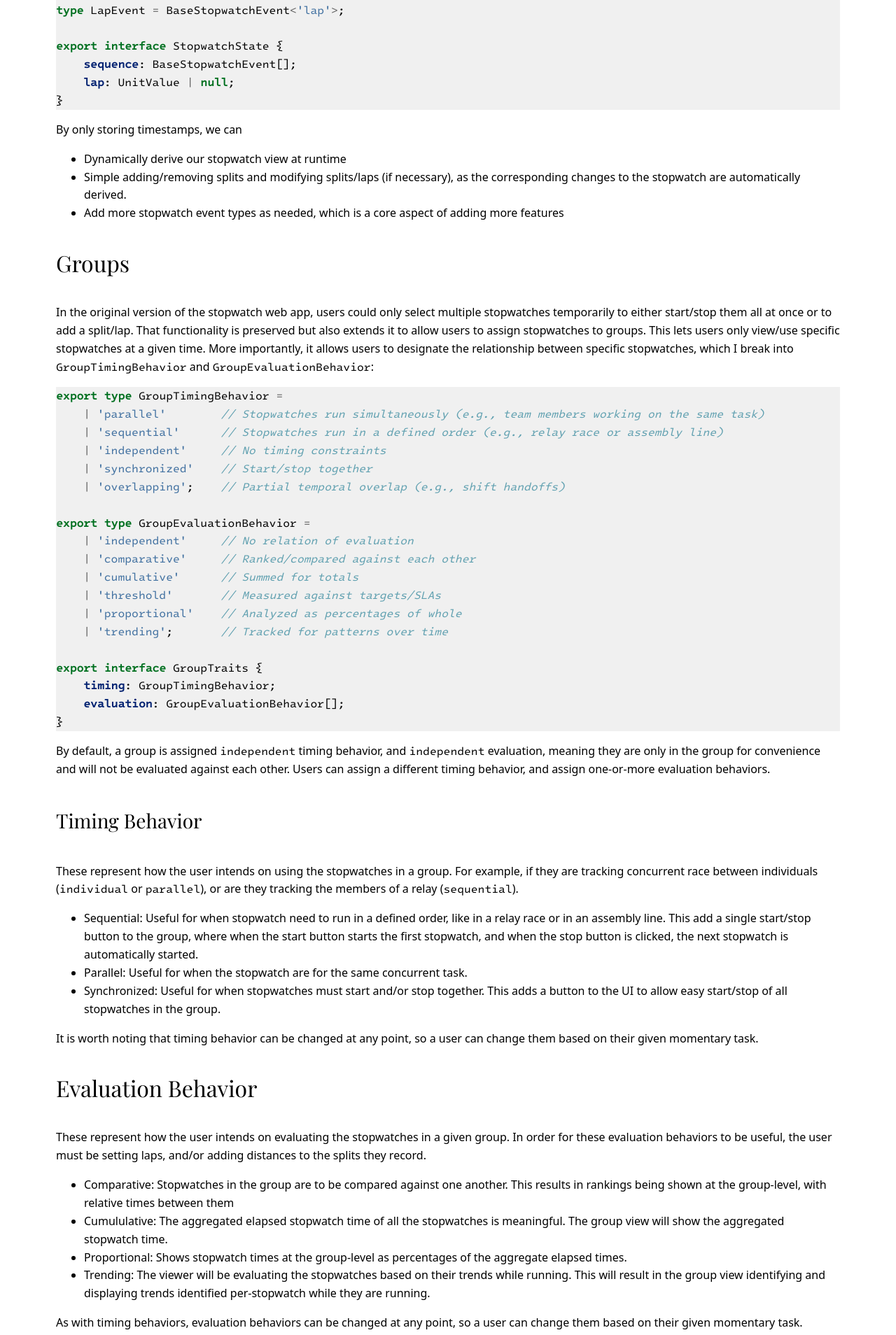
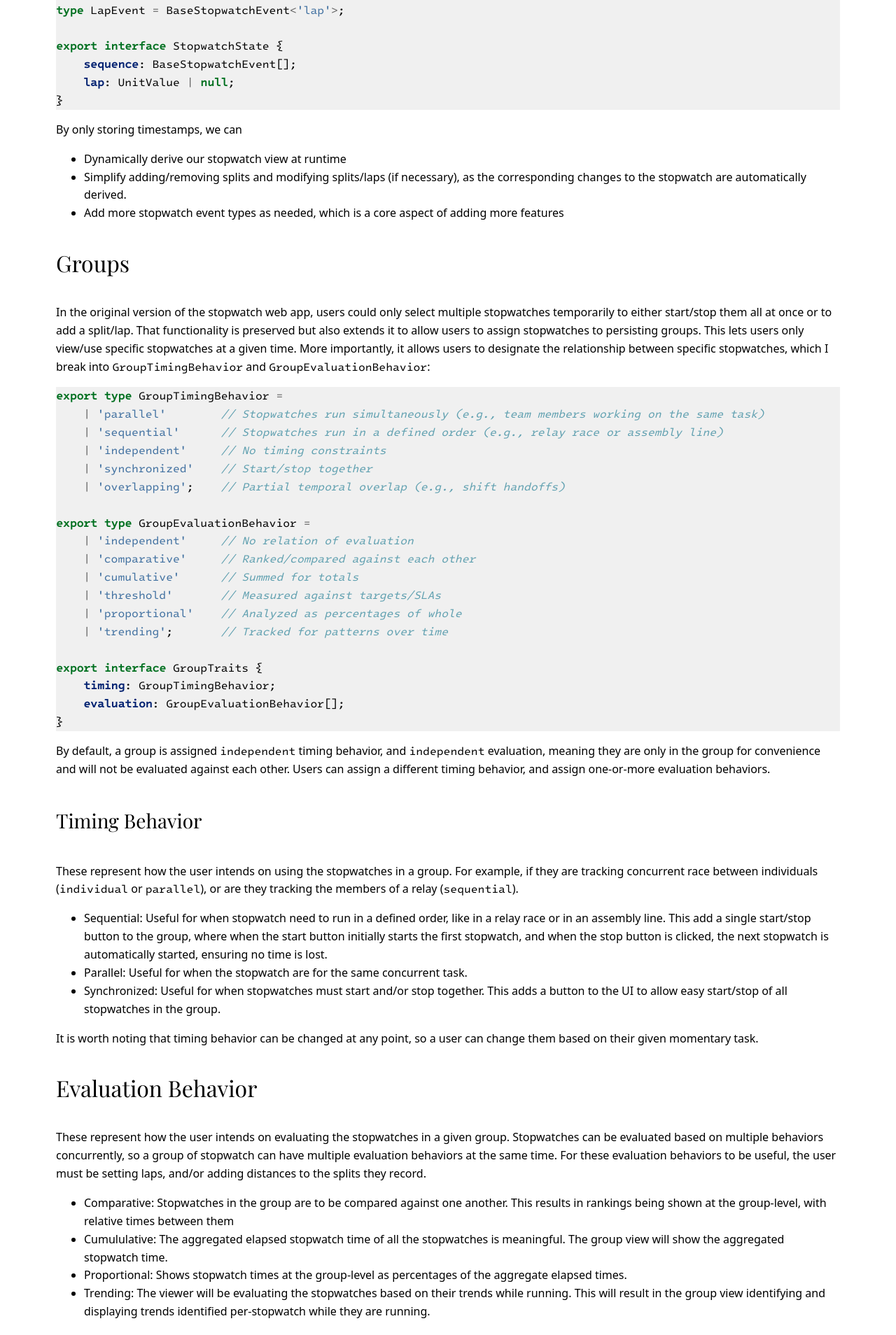
Before and after one commit to dpfens/dpfens.github.io, a Jekyll site: the page built from project/_posts/2026-08-11-epochron-stopwatch.md, in a window 1280 px wide. Shown: the part 2984-4892 px from the top of the page at 70% size. Built offline with Jekyll 4.4.1, drawn with Linux system fonts in a browser that asks for light colours; some web fonts are replaced.

Commit message:
improves post wording

````diff
--- a/project/_posts/2026-08-11-epochron-stopwatch.md
+++ b/project/_posts/2026-08-11-epochron-stopwatch.md
@@ -59,12 +59,12 @@ export interface StopwatchState {
 
 By only storing timestamps, we can
 * Dynamically derive our stopwatch view at runtime
-* Simple adding/removing splits and modifying splits/laps (if necessary), as the corresponding changes to the stopwatch are automatically derived.
+* Simplify adding/removing splits and modifying splits/laps (if necessary), as the corresponding changes to the stopwatch are automatically derived.
 * Add more stopwatch event types as needed, which is a core aspect of adding more features
 
 {% include components/heading.html heading='Groups' level=3 %}
 
-In the original version of the stopwatch web app, users could only select multiple stopwatches temporarily to either start/stop them all at once or to add a split/lap.  That functionality is preserved but also extends it to allow users to assign stopwatches to groups.  This lets users only view/use specific stopwatches at a given time.  More importantly, it allows users to  designate the relationship between specific stopwatches, which I break into `GroupTimingBehavior` and `GroupEvaluationBehavior`:
+In the original version of the stopwatch web app, users could only select multiple stopwatches temporarily to either start/stop them all at once or to add a split/lap.  That functionality is preserved but also extends it to allow users to assign stopwatches to persisting groups.  This lets users only view/use specific stopwatches at a given time.  More importantly, it allows users to  designate the relationship between specific stopwatches, which I break into `GroupTimingBehavior` and `GroupEvaluationBehavior`:
 
 ```typescript
 export type GroupTimingBehavior =
@@ -93,14 +93,14 @@ By default, a group is assigned `independent` timing behavior, and `independent`
 {% include components/heading.html heading='Timing Behavior' level=4 %}
 These represent how the user intends on using the stopwatches in a group.  For example, if they are tracking concurrent race between individuals (`individual` or `parallel`), or are they tracking the members of a relay (`sequential`).
 
-* Sequential:  Useful for when stopwatch need to run in a defined order, like in a relay race or in an assembly line.  This add a single start/stop button to the group, where when the start button starts the first stopwatch, and when the stop button is clicked, the next stopwatch is automatically started.
+* Sequential:  Useful for when stopwatch need to run in a defined order, like in a relay race or in an assembly line.  This add a single start/stop button to the group, where when the start button initially starts the first stopwatch, and when the stop button is clicked, the next stopwatch is automatically started, ensuring no time is lost.
 * Parallel:  Useful for when the stopwatch are for the same concurrent task.
 * Synchronized:  Useful for when stopwatches must start and/or stop together. This adds a button to the UI to allow easy start/stop of all stopwatches in the group.
 
 It is worth noting that timing behavior can be changed at any point, so a user can change them based on their given momentary task.
 
 {% include components/heading.html heading='Evaluation Behavior' level=3 %}
-These represent how the user intends on evaluating the stopwatches in a given group.  In order for these evaluation behaviors to be useful, the user must be setting laps, and/or adding distances to the splits they record.
+These represent how the user intends on evaluating the stopwatches in a given group.  Stopwatches can be evaluated based on multiple behaviors concurrently, so a group of stopwatch can have multiple evaluation behaviors at the same time.  For these evaluation behaviors to be useful, the user must be setting laps, and/or adding distances to the splits they record.
 
 * Comparative: Stopwatches in the group are to be compared against one another.  This results in rankings being shown at the group-level, with relative times between them
 * Cumululative: The aggregated elapsed stopwatch time of all the stopwatches is meaningful.  The group view will show the aggregated stopwatch time.
@@ -152,6 +152,11 @@ Those minimums are the practical answer to whether we can predict confidently: r
 
 Since no single approach is right for every race, the predictions can also be combined.  An ensemble runs all of them and blends the results, weighting each by the tightness of its confidence interval, by its recent accuracy, or equally.  An adaptive selector instead scores the candidates against the last few segments and hands the race to whichever is currently performing best.
 
+Lastly, you may notice that many of these approaches are domain-agnotic mathematical approaches rather than running-specific.  I chose that approach because
+
+* The first version had users who were tracking things outside of running, so I want it to be able to offer timing predictions for anyone timing anything
+* The mathematical approach seemed to be more robust since I can quantify error/assumptions more reliably.
+
 {% include components/heading.html heading='Split prediction' level=4 %}
 
 For split prediction, we account for the split distances that have already been recorded, since the application does not currently know what the target distance (if any) of the stopwatch is.
@@ -172,12 +177,14 @@ These only look at the recorded splits and the lap, and make no assumptions abou
 
 These assume people stop the watch at round numbers, so the question becomes which set of round numbers applies.  Each sport gets a definition covering its base unit, conventional milestones, applicable distance range, expected pace range, and the lap distances that imply it.  Every match is scored rather than accepted or rejected, so a near miss lowers confidence instead of eliminating a system.
 
-* Lap-Based:  Lap distance implies the sport (ex. 25m is swimming, 400m is track, 2000m is rowing).
+* Lap-Based:  Lap distance implies the sport (ex. 25m is swimming, 200m/400m is indoor/outdoor track, 1000m is road racing, 2000m is rowing).
 * Round Number Affinity:  Splits are scored against each system's milestones, base unit, and distance range (ex. 1000/2000/3000 scores nearly perfectly for metric kilometers).
 * Pace-Based:  Median pace narrows the field on its own (ex. 0.9 sec/m is swimming and cannot be cycling), and the median is used specifically so a single bad split doesn't move it.
 * Composite:  Weights the three inferences above, with lap highest and round number affinity lowest, and rewards agreement between them.
 * Target Distance:  Generates milestones up to a known or inferred finish, and appends the finish itself as the final split.
 
+As with timing predictions, these implementations are domain-agnostic and are aimed at finding good prediction milestones regardless of the domain.
+
 {% include components/heading.html heading='Try It' level=3 %}
 
 Epochron is live at [stopwatch.dougfenstermacher.com](https://stopwatch.dougfenstermacher.com/) and the source is at [github.com/dpfens/stopwatch](https://github.com/dpfens/stopwatch), under the Unlicense.  It's at v0.2.0 and still moving; if you time things for a living or a hobby and something here does not fit how you actually work, I want to hear about it.
````
Also changed, not shown: other parts of project/_posts/2026-08-11-epochron-stopwatch.md (+1 -1 lines), project/_posts/2026-07-27-dog-studio.md (+1 -1 lines).
